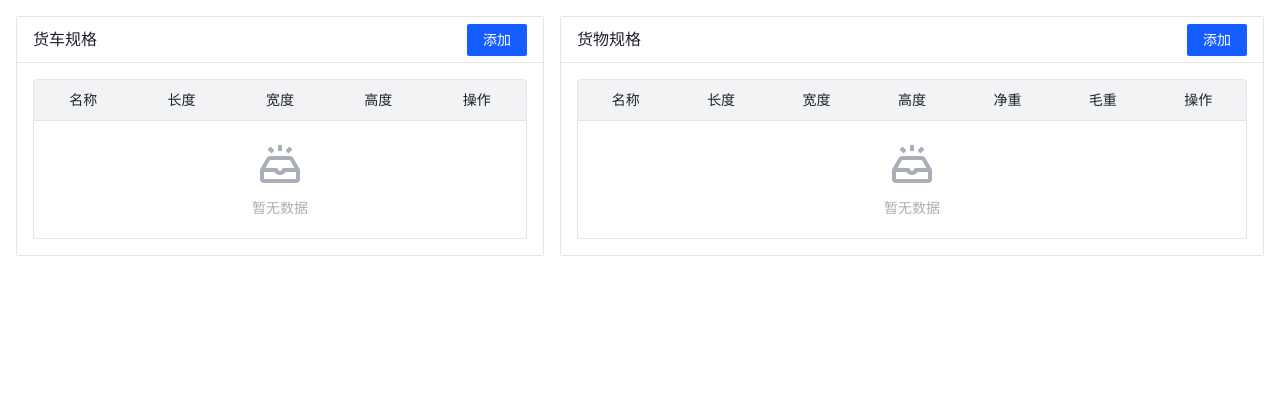
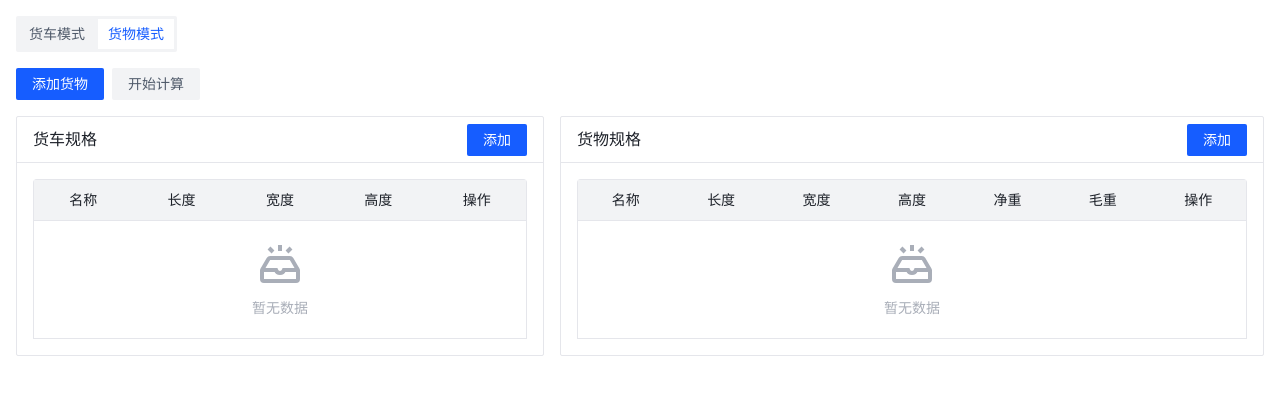
Before and after one commit to ikxin/cargo-crating, a Vue app: page / in a window 1280 px wide. Shown: the top 394 px of the page. Built offline with nearby package versions, Linux system fonts and the light colour scheme.

Commit message:
feat: add cargo and truck mode switch

```diff
--- a/src/App.vue
+++ b/src/App.vue
@@ -1,16 +1,22 @@
 <script setup>
-import { useStorage } from '@vueuse/core'
+import CargoMode from './views/CargoMode.vue'
+import TruckMode from './views/TruckMode.vue'
 import SpecTable from './components/SpecTable.vue'
-
-const database = useStorage('cargo-crating-database', {
-  truck: [],
-  cargo: [],
-})
 </script>
 
 <template>
-  <div class="flex gap-4 p-4">
-    <SpecTable class="w-3/7" prop="truck" name="货车" />
-    <SpecTable class="w-4/7" prop="cargo" name="货物" />
+  <div class="flex flex-col gap-4 p-4">
+    <ATabs default-active-key="2" type="capsule" size="large">
+      <ATabPane key="1" title="货车模式">
+        <TruckMode />
+      </ATabPane>
+      <ATabPane key="2" title="货物模式">
+        <CargoMode />
+      </ATabPane>
+    </ATabs>
+    <div class="flex gap-4">
+      <SpecTable class="w-3/7" prop="truck" name="货车" />
+      <SpecTable class="w-4/7" prop="cargo" name="货物" />
+    </div>
   </div>
 </template>
--- a/src/components/SpecForm.vue
+++ b/src/components/SpecForm.vue
@@ -121,9 +121,3 @@ const handleClose = () => {
     </AForm>
   </AModal>
 </template>
-
-<style scoped>
-:deep(.arco-input-wrapper > .arco-input) {
-  text-align: center;
-}
-</style>
--- a/src/style.css
+++ b/src/style.css
@@ -1 +1,9 @@
 @import 'tailwindcss';
+
+.arco-tabs-nav-type-capsule .arco-tabs-nav-tab:not(.arco-tabs-nav-tab-scroll) {
+  justify-content: flex-start;
+}
+
+.arco-input-number-mode-button > .arco-input-wrapper > .arco-input {
+  text-align: center;
+}
--- /dev/null
+++ b/src/views/CargoMode.vue
@@ -0,0 +1,50 @@
+<script setup>
+import { ref } from 'vue'
+import { useStorage } from '@vueuse/core'
+
+const database = useStorage('cargo-crating-database', {
+  cargo: [],
+})
+
+const cargoData = ref([])
+</script>
+
+<template>
+  <div class="flex flex-col gap-4">
+    <ASpace>
+      <AButton type="primary" @click="cargoData.push({})">添加货物</AButton>
+      <AButton>开始计算</AButton>
+    </ASpace>
+
+    <template v-for="(cargo, index) in cargoData" :key="index">
+      <ASpace>
+        <ASelect
+          v-model="cargo.id"
+          allow-clear
+          allow-search
+          placeholder="选择货物"
+          class="!w-36"
+        >
+          <template v-for="item in database.cargo" :key="item.id">
+            <AOption :value="item.id" :label="item.name" />
+          </template>
+        </ASelect>
+        <AInputNumber
+          v-model="cargo.total"
+          :min="0"
+          :max="100000"
+          mode="button"
+          placeholder="总箱数"
+          class="!w-36"
+        />
+        <AButton
+          @click="cargoData.splice(index, 1)"
+          type="primary"
+          status="danger"
+        >
+          删除
+        </AButton>
+      </ASpace>
+    </template>
+  </div>
+</template>
--- /dev/null
+++ b/src/views/TruckMode.vue
@@ -0,0 +1,5 @@
+<script setup></script>
+
+<template>
+  <div class="h-64 w-full bg-cyan-100"></div>
+</template>
```
